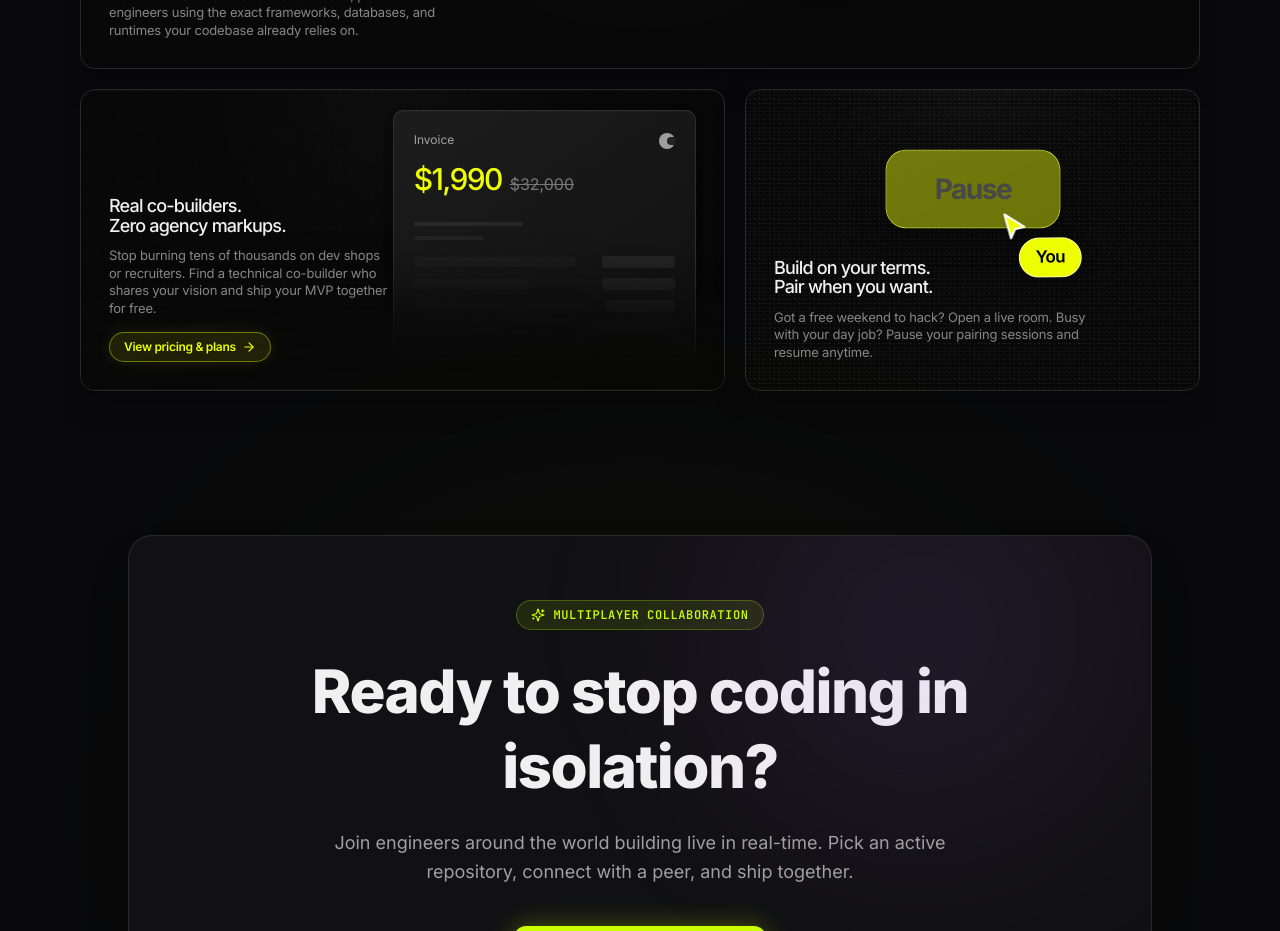
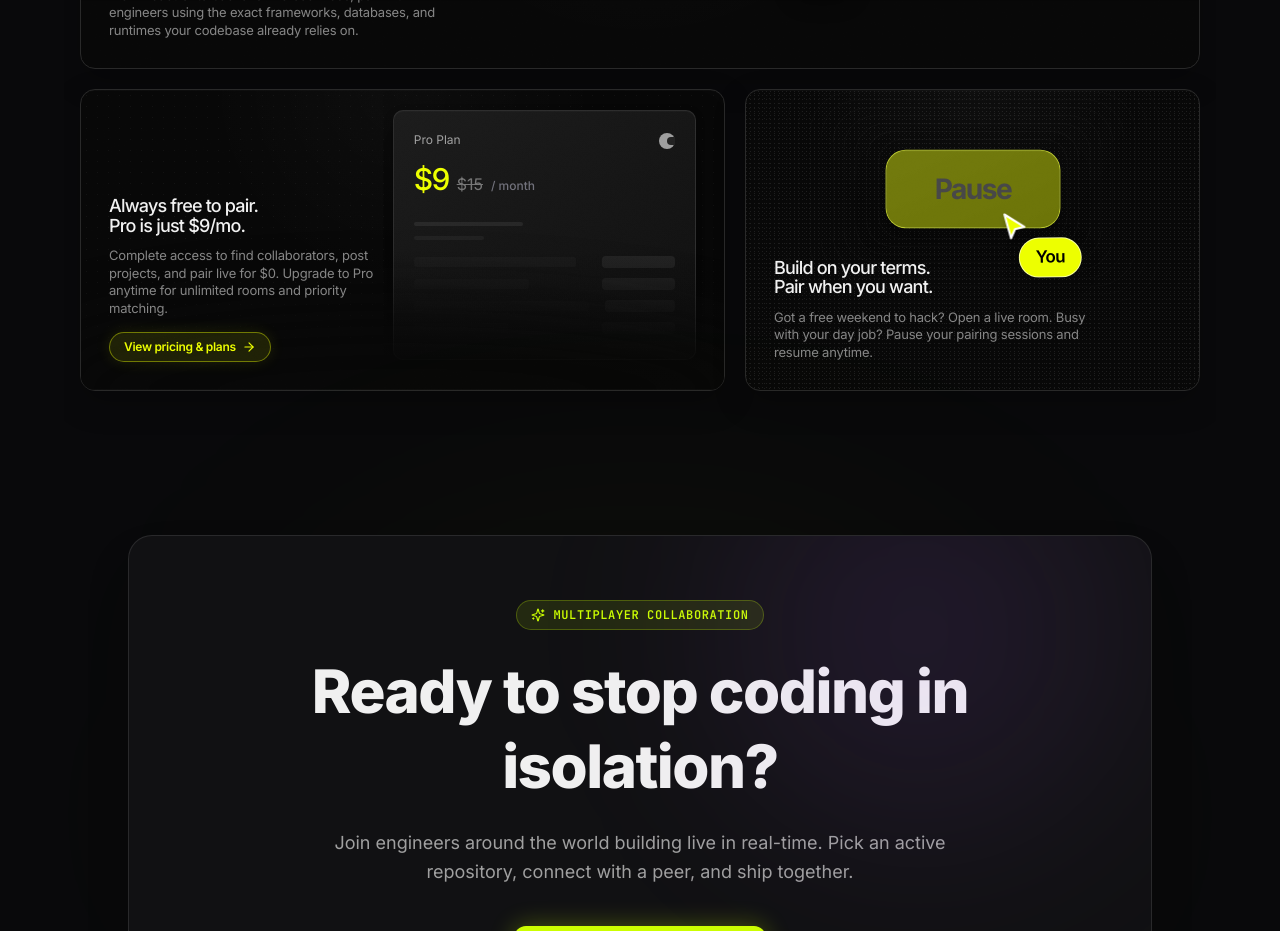
Before and after one commit to madhavxchaturvedi/DevTinder-Frontend, a React (Vite) app: page / in a window 1280 px wide. Shown: the part 2200-3131 px from the top of the page. Built offline with nearby package versions, Linux system fonts and the light colour scheme; no server answers.

Commit message:
Match bento box pricing with application pricing plans
- Update ticket to alternate between Starter (/bin/zsh / forever) and Pro Plan ( / month)
- Match exact /bin/zsh Free and  Pro numbers from the /pricing page
- Update copy to 'Always free to pair. Pro is just /mo.'

```diff
--- a/src/components/ui/developer-service-bento.jsx
+++ b/src/components/ui/developer-service-bento.jsx
@@ -15,11 +15,11 @@ const DEFAULT_COPY = {
   showcaseDescription: "From React UI to backend microservices, pair with engineers using the exact frameworks, databases, and runtimes your codebase already relies on.",
   pricingTitle: (
     <>
-      Real co-builders.<br />
-      Zero agency markups.
+      Always free to pair.<br />
+      Pro is just $9/mo.
     </>
   ),
-  pricingDescription: "Stop burning tens of thousands on dev shops or recruiters. Find a technical co-builder who shares your vision and ship your MVP together for free.",
+  pricingDescription: "Complete access to find collaborators, post projects, and pair live for $0. Upgrade to Pro anytime for unlimited rooms and priority matching.",
   pauseTitle: (
     <>
       Build on your terms.<br />
@@ -307,8 +307,8 @@ function DesignsPanel({
 }
 
 function InvoicePanel({
-  monthlyPrice = 1990,
-  previousPrice = 32000,
+  monthlyPrice = 9,
+  previousPrice = 15,
   currency = "USD",
   locale = "en-US",
   autoPlay = true,
@@ -322,8 +322,8 @@ function InvoicePanel({
     [currency, locale]
   );
   const invoices = [
-    { label: "Invoice", price: previousPrice, previousPrice: null, accent: false },
-    { label: "Invoice", price: monthlyPrice, previousPrice, accent: true },
+    { label: "Starter", price: 0, previousPrice: null, accent: false, cadence: "/ forever" },
+    { label: "Pro Plan", price: monthlyPrice, previousPrice, accent: true, cadence: "/ month" },
   ];
 
   React.useEffect(() => {
@@ -374,6 +374,11 @@ function InvoicePanel({
                 {invoice.previousPrice && (
                   <span className="text-[14px] text-[#767676] line-through @min-[520px]:text-[16px]">
                     {formatPrice.format(invoice.previousPrice)}
+                  </span>
+                )}
+                {invoice.cadence && (
+                  <span className="text-[12px] text-zinc-500 font-medium">
+                    {invoice.cadence}
                   </span>
                 )}
               </div>
@@ -539,8 +544,8 @@ function PausePanel({
 }
 
 export function ResearchBentoGrid({
-  monthlyPrice = 1990,
-  previousPrice = 32000,
+  monthlyPrice = 9,
+  previousPrice = 15,
   currency = "USD",
   locale = "en-US",
   paused,
```
